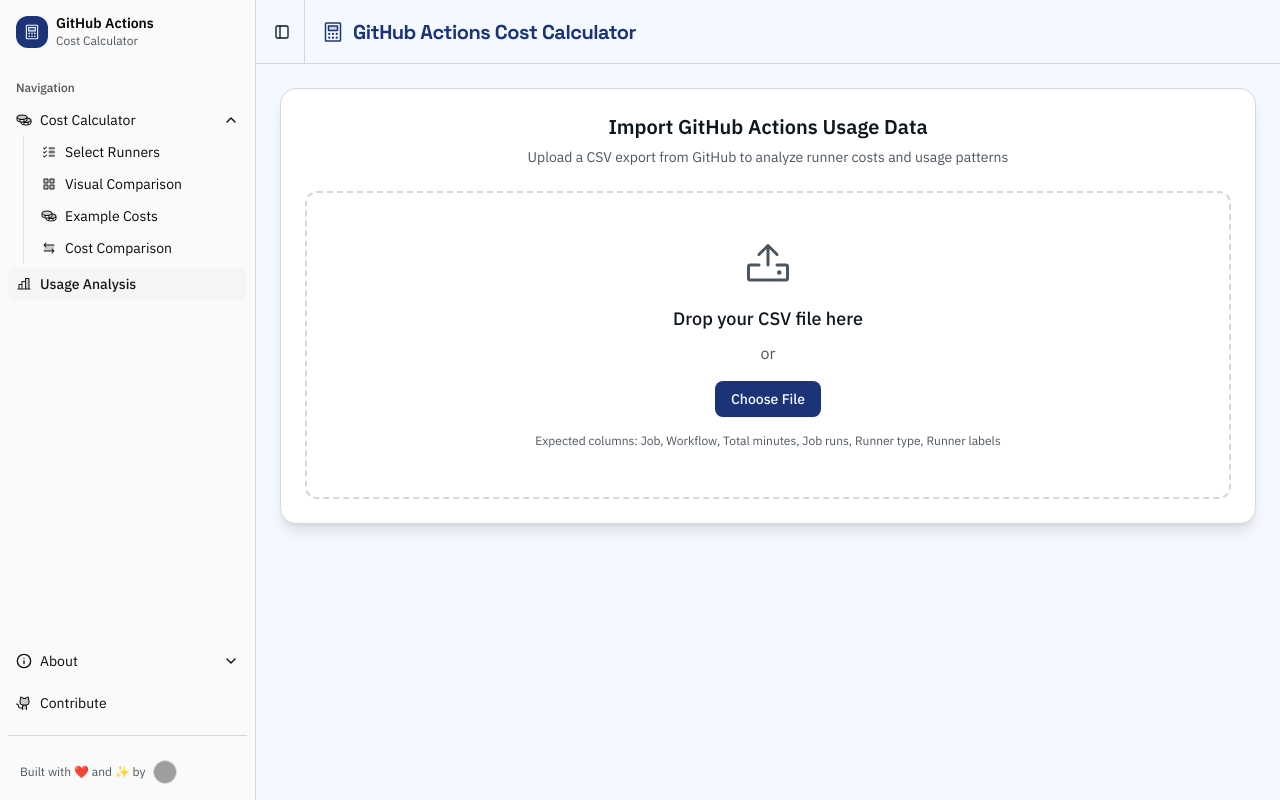
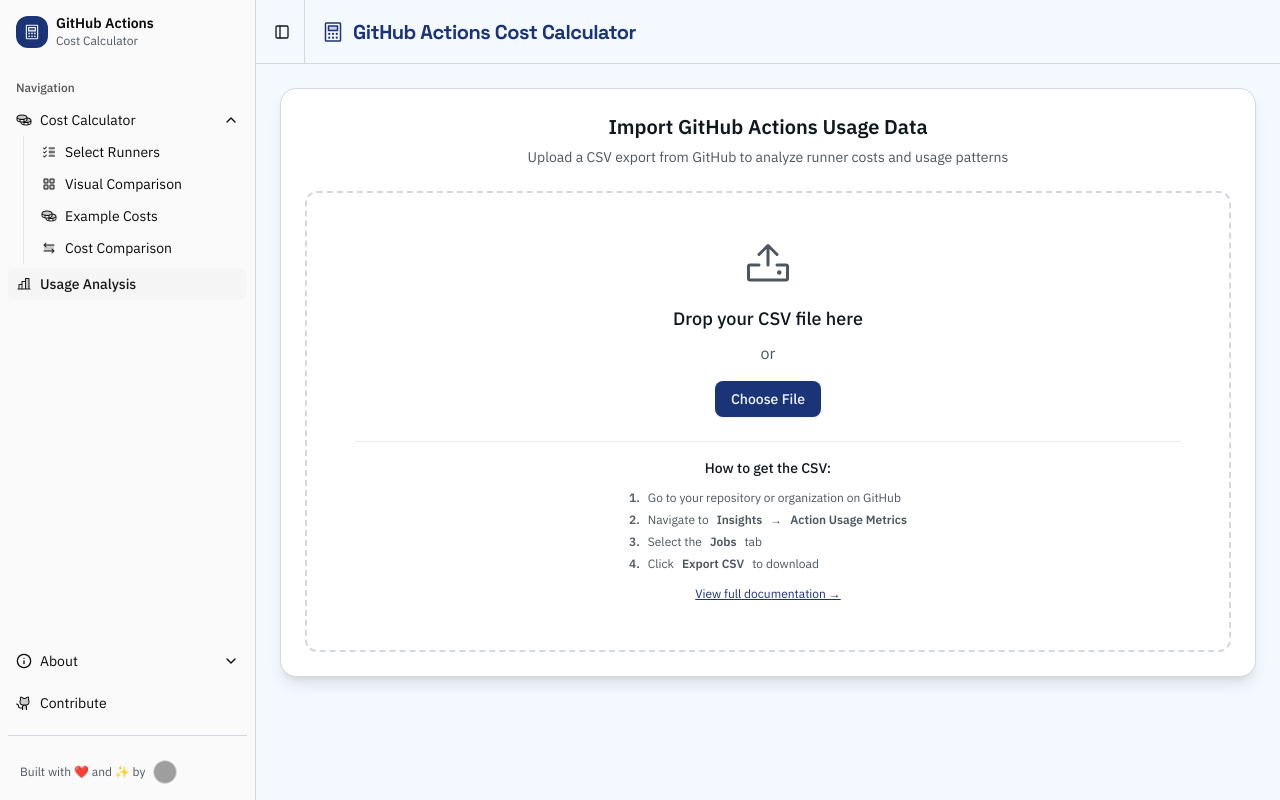
Before and after one commit to aatmmr/github-actions-cost-calculator, a React (Vite) app: page / in a window 1280 px wide. Both pictures are taken after a click on the button "Usage Analysis". Built offline with nearby package versions, Linux system fonts and the light colour scheme; grey boxes are pictures that could not be loaded.

Commit message:
feat: Enhance CSV import instructions with detailed steps and documentation link

```diff
--- a/src/components/UsageAnalysis.tsx
+++ b/src/components/UsageAnalysis.tsx
@@ -107,9 +107,37 @@
                   className="hidden"
                   onChange={handleFileInputChange}
                 />
-                <p className="text-xs text-muted-foreground mt-4">
-                  Expected columns: Job, Workflow, Total minutes, Job runs, Runner type, Runner labels
-                </p>
+                <div className="mt-6 pt-4 border-t border-border/50">
+                  <p className="text-sm font-medium text-foreground mb-3">How to get the CSV:</p>
+                  <ol className="text-xs text-muted-foreground space-y-1.5 inline-block text-left">
+                    <li className="flex gap-2">
+                      <span className="font-semibold text-foreground/70">1.</span>
+                      Go to your repository or organization on GitHub
+                    </li>
+                    <li className="flex gap-2">
+                      <span className="font-semibold text-foreground/70">2.</span>
+                      Navigate to <strong>Insights</strong> → <strong>Action Usage Metrics</strong>
+                    </li>
+                    <li className="flex gap-2">
+                      <span className="font-semibold text-foreground/70">3.</span>
+                      Select the <strong>Jobs</strong> tab
+                    </li>
+                    <li className="flex gap-2">
+                      <span className="font-semibold text-foreground/70">4.</span>
+                      Click <strong>Export CSV</strong> to download
+                    </li>
+                  </ol>
+                  <p className="text-xs text-muted-foreground mt-3">
+                    <a
+                      href="https://docs.github.com/en/actions/how-tos/administer/view-metrics"
+                      target="_blank"
+                      rel="noopener noreferrer"
+                      className="text-primary underline hover:no-underline"
+                    >
+                      View full documentation →
+                    </a>
+                  </p>
+                </div>
               </div>
             </CardContent>
           </Card>
```
